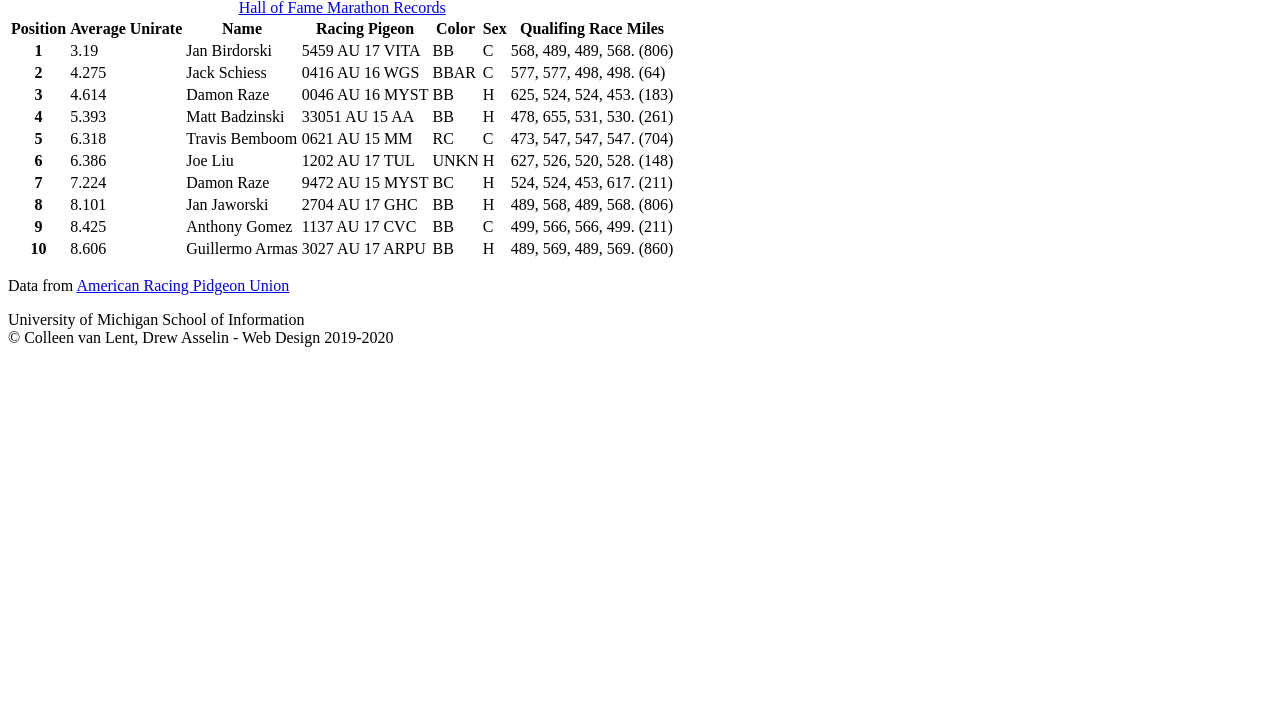
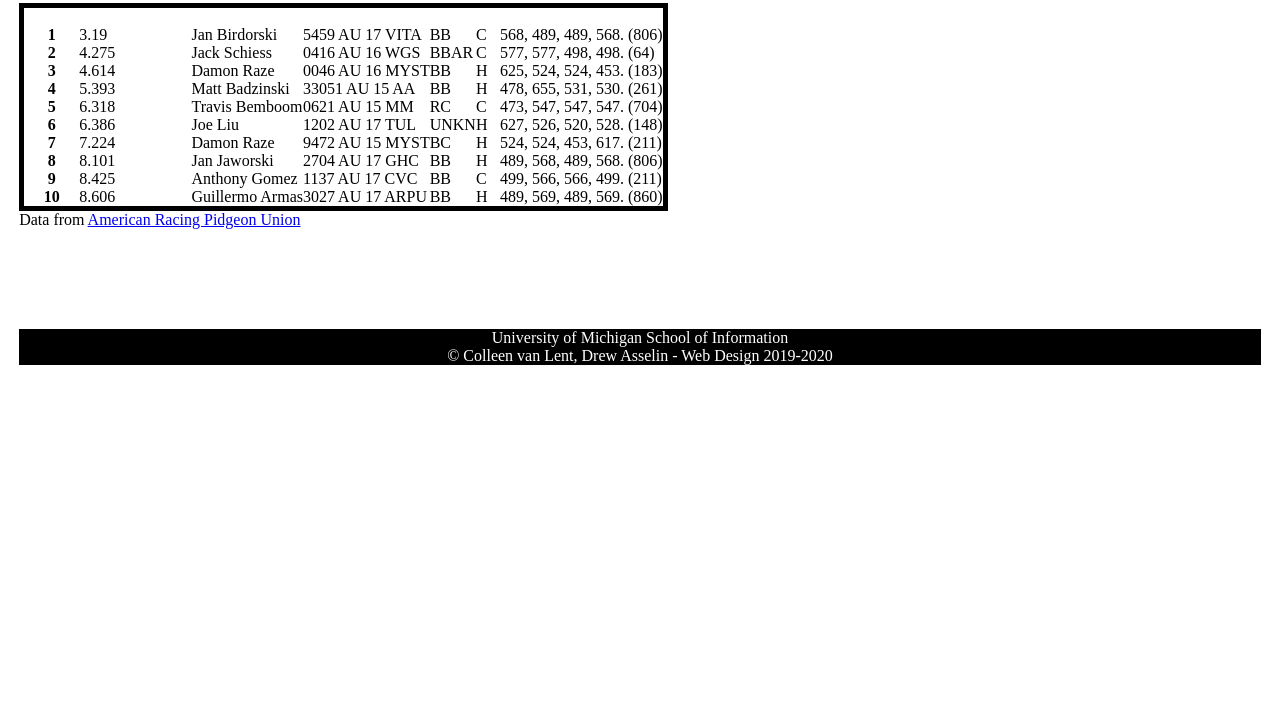
Before and after one commit to DanteUmich/homework4-2021, a plain HTML site: page index.html in a window 1280 px wide. Shown: the part 81-800 px from the top of the page. Drawn offline with Linux system fonts and the light colour scheme.

Commit message:
Update index.html

```diff
--- a/index.html
+++ b/index.html
@@ -4,6 +4,8 @@
     <meta charset="UTF-8">
     <!-- Link the style sheets and Google font -->
 
+    <link rel="stylesheet" href="css/html5reset.css">
+    <link rel="stylesheet" href="css/style.css">
     <link rel="shortcut icon" type="image/png" href="images/pigeon-icon.png"/>
     <!-- Image by <a href="https://pixabay.com/users/chiplanay-1971251/?utm_source=link-attribution&amp;utm_medium=referral&amp;utm_campaign=image&amp;utm_content=3303111">chiplanay</a> from <a href="https://pixabay.com/?utm_source=link-attribution&amp;utm_medium=referral&amp;utm_campaign=image&amp;utm_content=3303111">Pixabay</a> -->
     <title>2021 AU National Old Bird Hall of Fame Marathon Distance</title>
```
